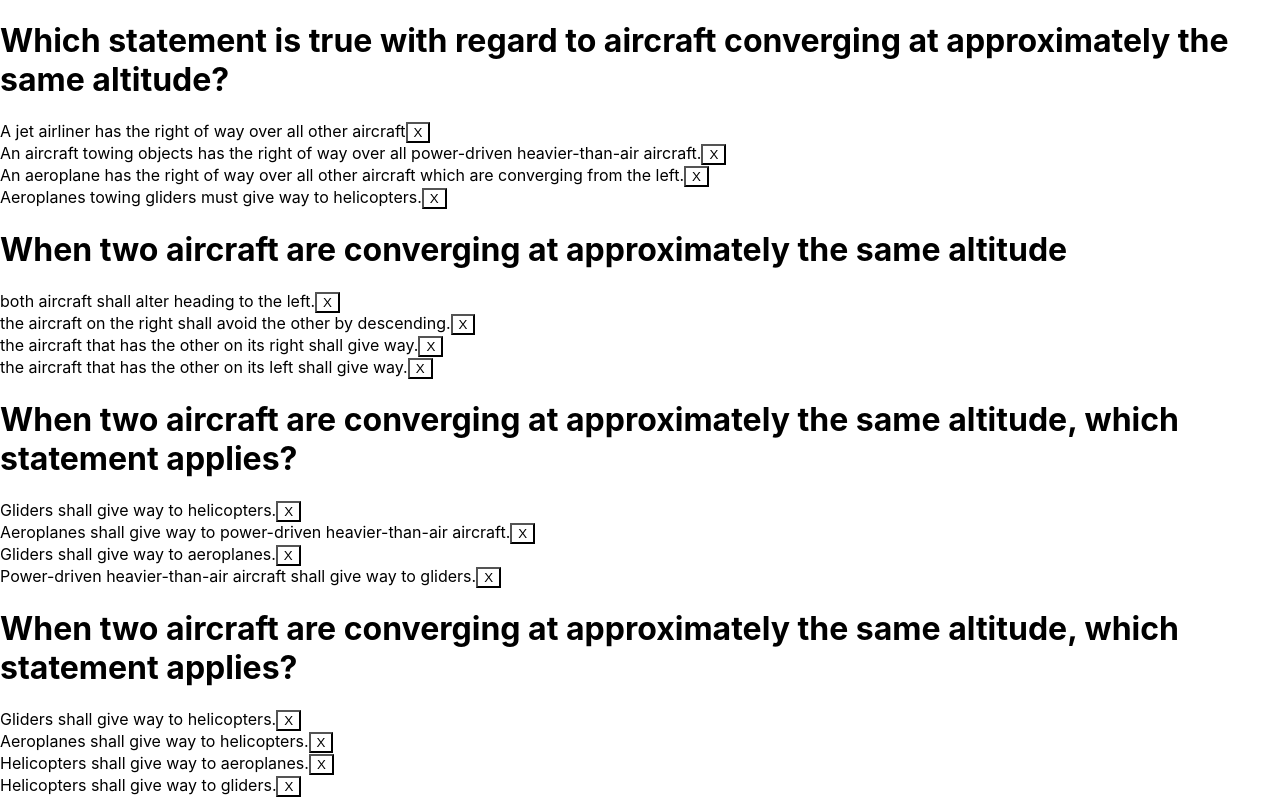
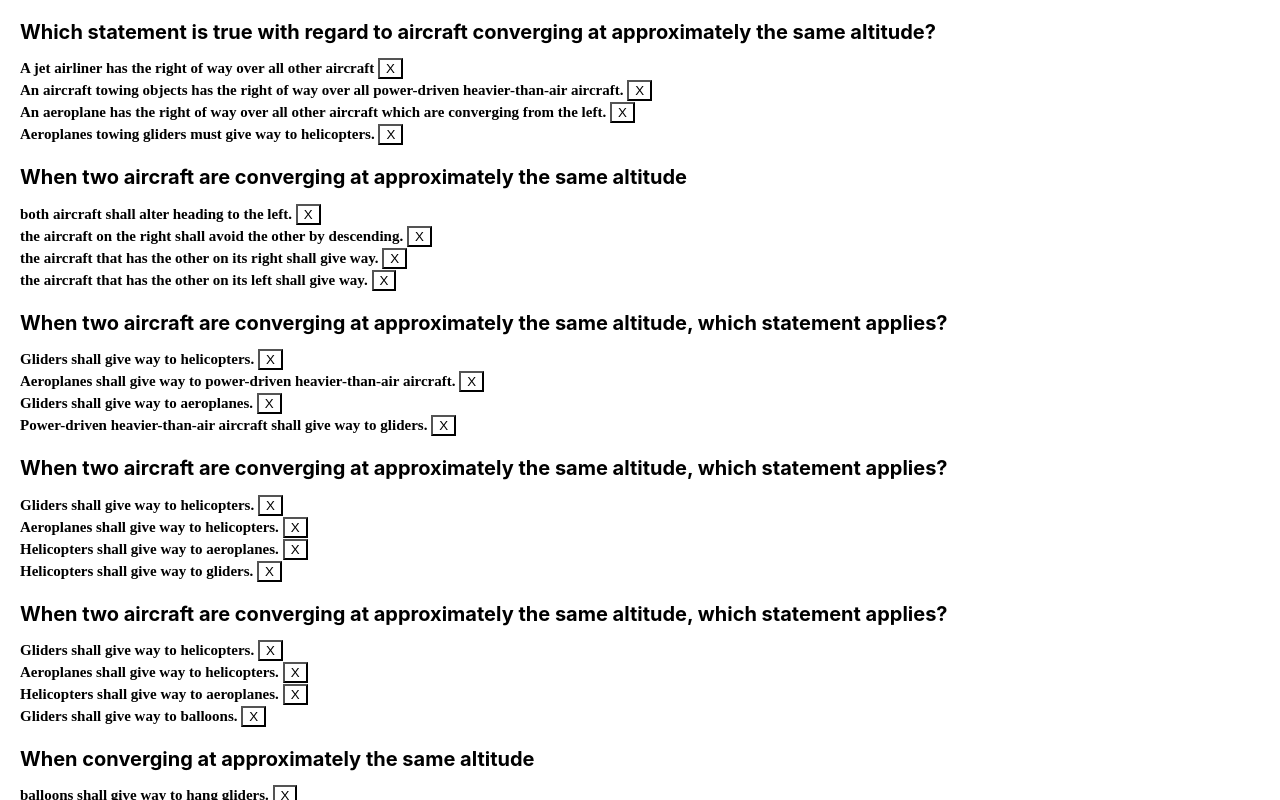
Before and after one commit to robertmzm/pstar, a React (Create React App) app: page / in a window 1280 px wide. Shown: the top 800 px of the page. Built offline with nearby package versions, Linux system fonts and the light colour scheme.

Commit message:
added basic style

```diff
--- a/src/react/App.js
+++ b/src/react/App.js
@@ -11,7 +11,7 @@ function App() {
     <Question question={question}/>
   );
   return (
-    <div >
+    <div key="questions">
       {questionItems}
     </div>
   );
--- a/src/react/components/Question.js
+++ b/src/react/components/Question.js
@@ -1,20 +1,42 @@
 import {useState} from 'react';
 
+const styles = {
+	question: {
+		margin: 20
+	},
+	baseText: {
+		fontSize: 15,
+		fontFamily: 'Cochin',
+		line_height: '20px',
+		display:'inline',
+	},
+	optionText: {
+		fontSize: 20,
+		fontWeight: 'bold',
+	},
+}
 
 function Option(option){
 
-	const [isActive, setIsActive] = useState(false);
+	const [isAnswered, setIsAnswered] = useState(false);
 	const [isCorrect, setIsCorrect] = useState(false);
+	const buttonStyles = {
+		button:{
+		        backgroundColor: 'white',
+		        color: isAnswered ? isCorrect?'green':'red' : '',
+		        line_height: '20px',
+				display: 'inline'
+	        }
+	}
 	var handleClick = () => {
-		console.log(option)
-		setIsActive(true)
+		setIsAnswered(true)
 		setIsCorrect(option.correct)
 	};
-	return <div key={option.option}>{option.option}<button style={{
-	        backgroundColor: 'white',
-	        color: isActive ? isCorrect?'green':'red' : '',
-        }}
-        onClick={handleClick}> X </button></div>
+	return <div key={option.option} >
+		<h2 style={styles.baseText}> {option.option} </h2>
+		<button style={buttonStyles.button}
+        		onClick={handleClick}> X </button>
+    </div>
 }
 
 function Question(props){
@@ -27,8 +49,8 @@ function Question(props){
 	);
 
 	//render one question
-	return (<div>
-		<h1> {props.question.question} </h1>
+	return (<div key={props.question.question} style={styles.question}>
+		<h1 style={styles.optionText}> {props.question.question} </h1>
         {listOptions}
 	</div>)
 }
```
